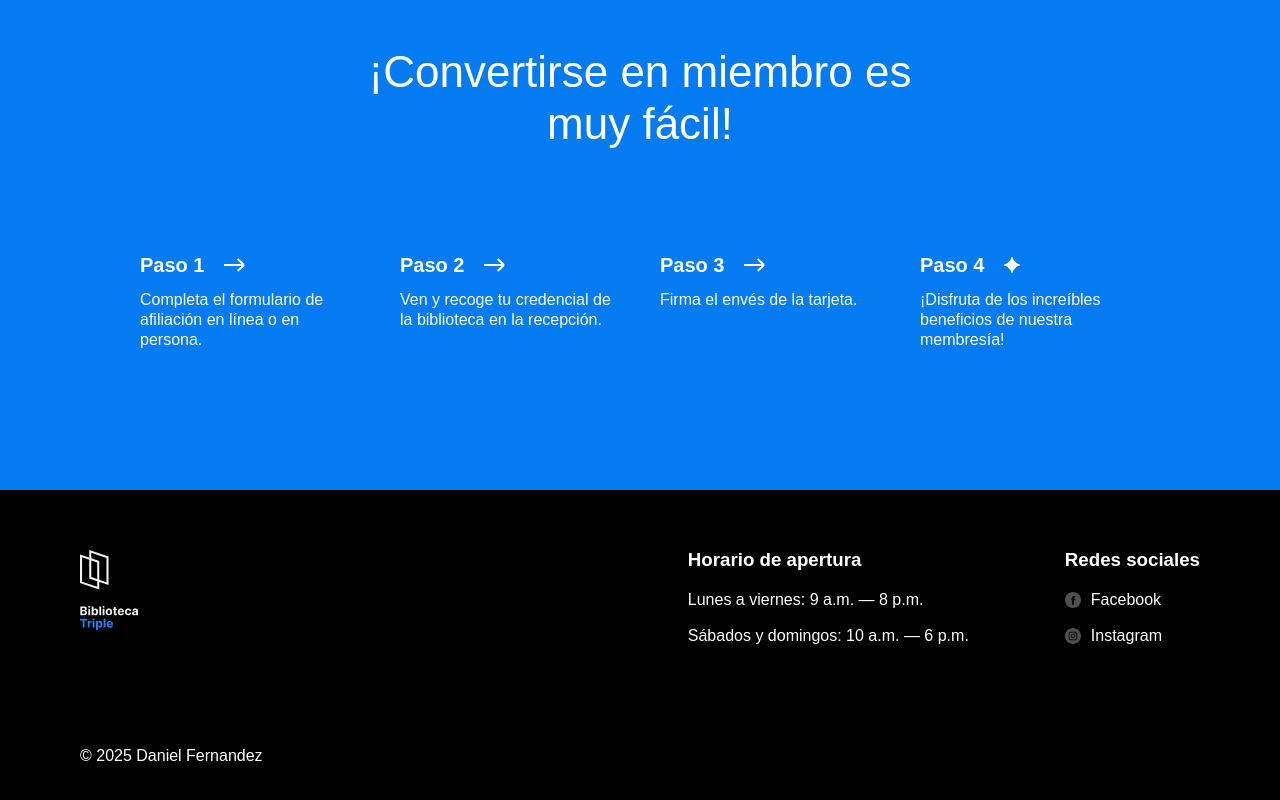
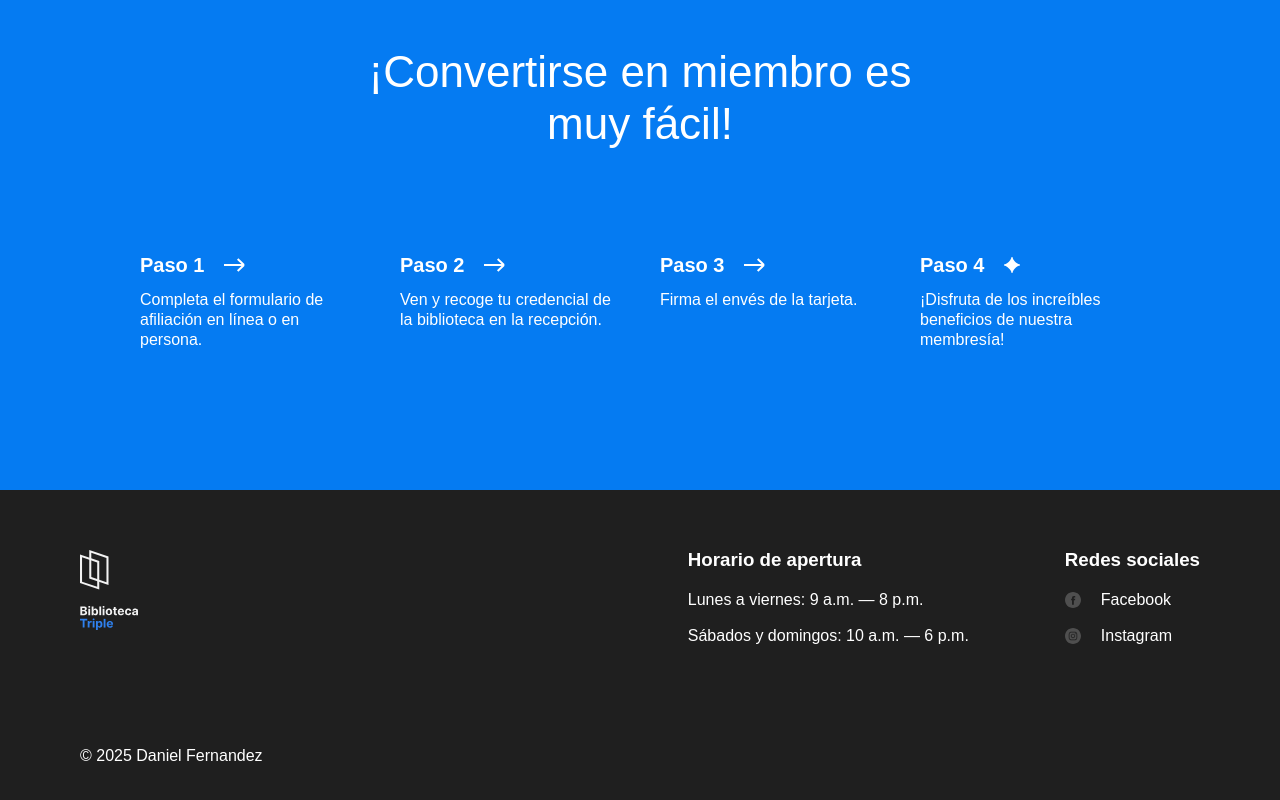
Before and after one commit to daniel-fernandez25/web_project_library_es, a plain HTML site: page index.html in a window 1280 px wide. Shown: the part 2992-3792 px from the top of the page. Drawn offline with Linux system fonts and the light colour scheme.

Commit message:
add final code to project v3

```diff
--- a/styles/style.css
+++ b/styles/style.css
@@ -337,7 +337,7 @@
 }
 
 .footer {
-  background-color: rgb(0, 0, 0);
+  background-color: #1f1f1f;
   color: white;
   box-sizing: border-box;
   padding: 60px 80px;
@@ -353,13 +353,13 @@
 .footer__column_content_hours {
   display: flex;
   flex-direction: column;
-  margin-right: 80px;
   margin-left: auto;
 }
 
 .footer__column_content_social {
   display: flex;
   flex-direction: column;
+  margin-left: 80px;
 }
 
 .footer__logo {
@@ -395,6 +395,7 @@
   display: flex;
   flex-direction: row;
   align-items: center;
+  column-gap: 10px;
 }
 
 .footer__social-icon {
```
